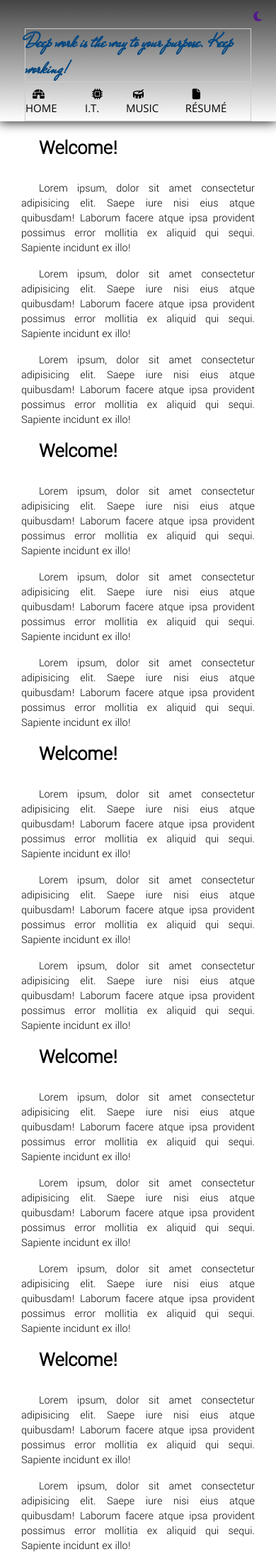
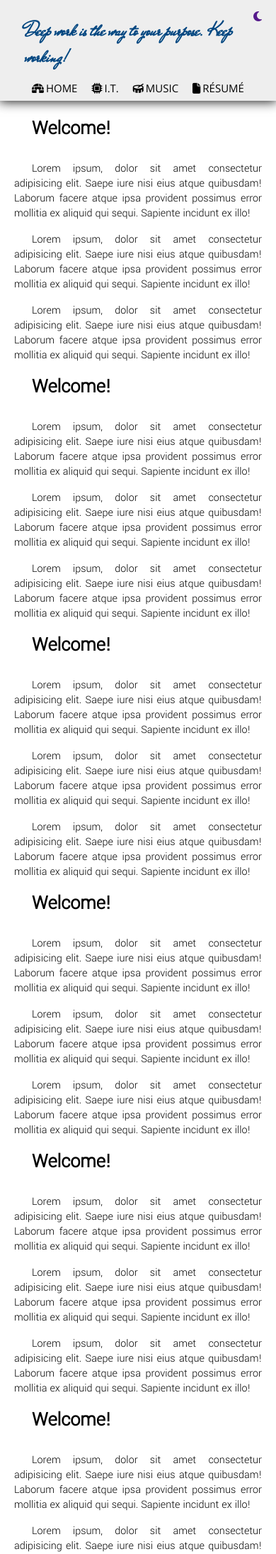
Before and after one commit to gdinarciso/gdinarciso.github.io, a PHP site: page / in a window 390 px wide. Shown: the top 2190 px of the page at 71% size. Run offline with PHP 8.4, Linux system fonts and the light colour scheme; some libraries are stand-ins or nearby versions; some web fonts are replaced.

Commit message:
23/07 Evening update

```diff
--- a/css/default.css
+++ b/css/default.css
@@ -51,23 +51,18 @@ footer { grid-area: footer; }
 header {
   position: fixed;
   display: flex;
-  flex-flow: row wrap;
-  justify-content: space-between;
-  left: 150px;
-  right: 150px;
-  height: auto;
+  flex-flow: column;
+  /* left: 0px;
+  right: 0px; */
+  width: 100%;
   overflow: hidden;
-  padding: 35px 35px 0px 35px;
+  padding: 25px 35px 0px 35px;
   z-index: 1;
 
-  background-color: #fff;
-  background-image: linear-gradient(#444, #fff);
+  background-color: #eee;
+  /* background-image: linear-gradient(#444, #fff); */
   box-shadow: 0px 0px 15px 1px #111;
   color: #000;
-}
-
-header .item {
-  border: 1px solid #ccc;
 }
 
 header .darkText {
@@ -106,14 +101,14 @@ header #darkBtn:hover {
 
 header .phrase {
   font-family: 'MrDeHaviland', monospace;
-  margin: 5px 0;
+  margin: 0 0 15px 0;
 
   color: rgb(0, 70, 128);
 }
 
 header nav {
+  align-self: center;
   display: flex;
-  align-self: flex-end;
 }
 
 header nav a {
@@ -155,7 +150,7 @@ header nav .borderAni:hover:after {
 
 article {
   display: grid;
-  padding-top: 500px;
+  padding: 130px 20px 20px 20px;
   font-family: 'Yantramanav', sans-serif;
 }
 
@@ -202,7 +200,6 @@ footer .rights {
 
 /* HOME -------------------------------------------*/
 article.home {
-  padding: 20px 30px;
   text-indent: 25px;
   text-align: justify;
   text-justify: auto;
@@ -271,31 +252,18 @@ article.resume {
       'footer';
   }
 
-  header {
-    left: 0px;
-    right: 0px;
+  header .phrase {
+    align-self: center;
   }
-
-  article {
-    /* grid-template-columns: auto auto; */
-  }
-
-}
-
-@media screen and (max-width: 800px) {
 
 }
 
 /* Medium devices (landscape tablets, 768px and up) */
 @media screen and (max-width: 768px) {
 
-  header {
-    flex-direction: column;
-    align-content: center;
-  }
-
-  section {
-    /* grid-template-columns: auto; */
+  /* IT ----------------------------------------------*/
+  article.it {
+    grid-template-columns: auto auto;
   }
 
 }
@@ -308,35 +276,22 @@ article.resume {
   }
 
   article {
-    /* grid-template-columns: auto; */
-  }
-
-  /* HOME --------------------------------------------*/
-  article.home {
+    padding-top: 21px;
   }
 
   /* IT ----------------------------------------------*/
   article.it {
-  }
-
-  /* MUSIC -------------------------------------------*/
-  article.music {
-  }
-
-  /* RESUME ------------------------------------------*/
-  article.music {
+    grid-template-columns: auto;
   }
 
 }
 
 /* iPhone 6+'s breakpoint */
 @media screen and (max-width: 480px) {
-
 }
 
 /* iPhone 5S's breakpoint */
 @media screen and (max-width: 320px) {
-
 }
 
 /* If the orientation is in landscape mode */
--- a/html/footer.html
+++ b/html/footer.html
@@ -4,9 +4,9 @@
 <ul>
     <li><a href="" class="icon"><i class="fab fa-github"></i></a></li>
     <li><a href="" class="icon"><i class="fab fa-linkedin-in"></i></a></li>
-    <li><a href="" class="icon"><i class="fab fa-google-plus-g"></i></a></li>
     <li><a href="" class="icon"><i class="fab fa-instagram"></i></a></li>
     <li><a href="" class="icon"><i class="fab fa-facebook"></i></a></li>
+    <li><a href="" class="icon"><i class="fab fa-email"></i></a></li>
 </ul>
 
 <p class="rights">2020. Narciso Sbrissa Grimaldi. All rights reserved.</p>
```
Also changed, not shown: other parts of css/default.css (+16 -29 lines).
